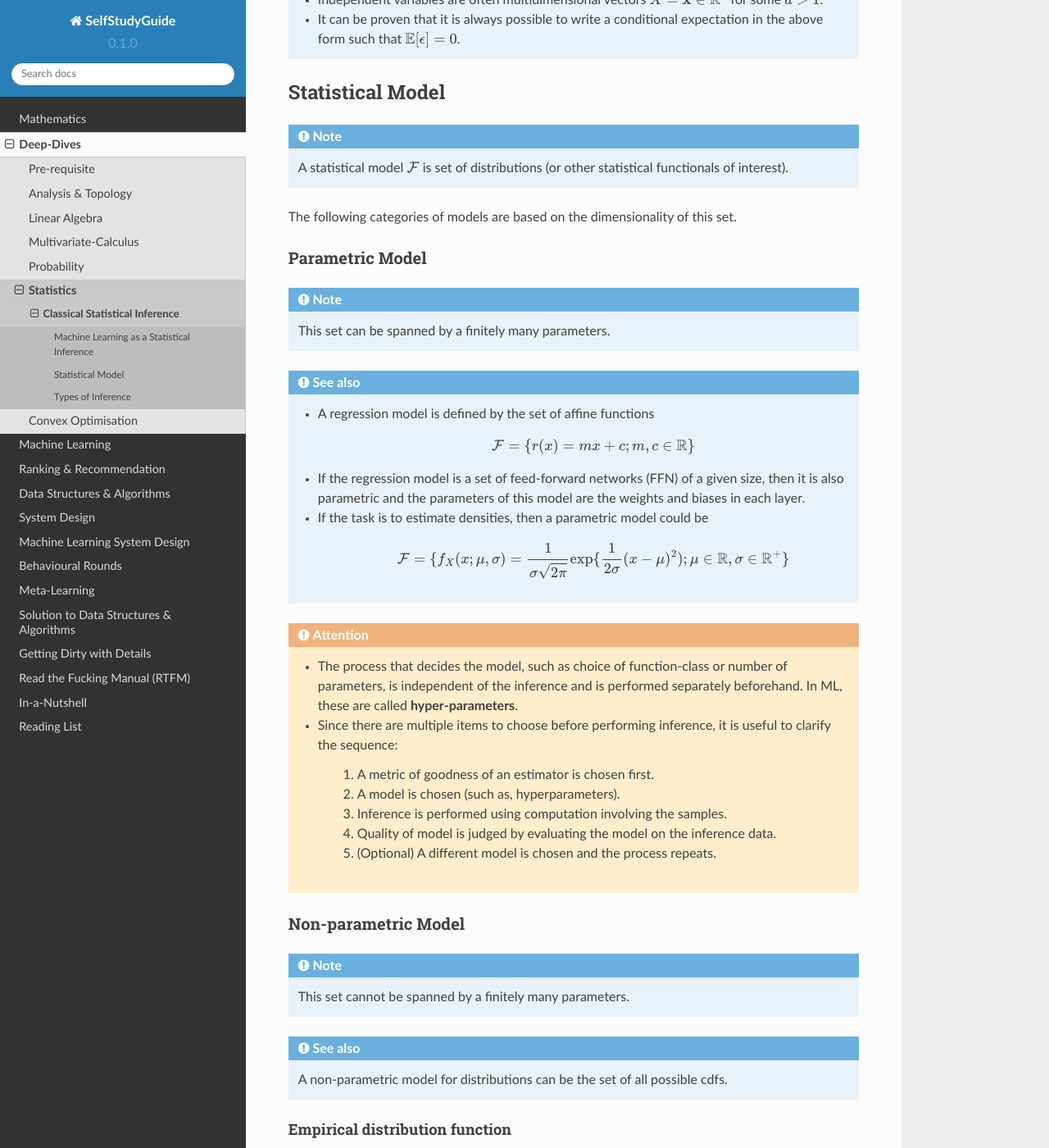
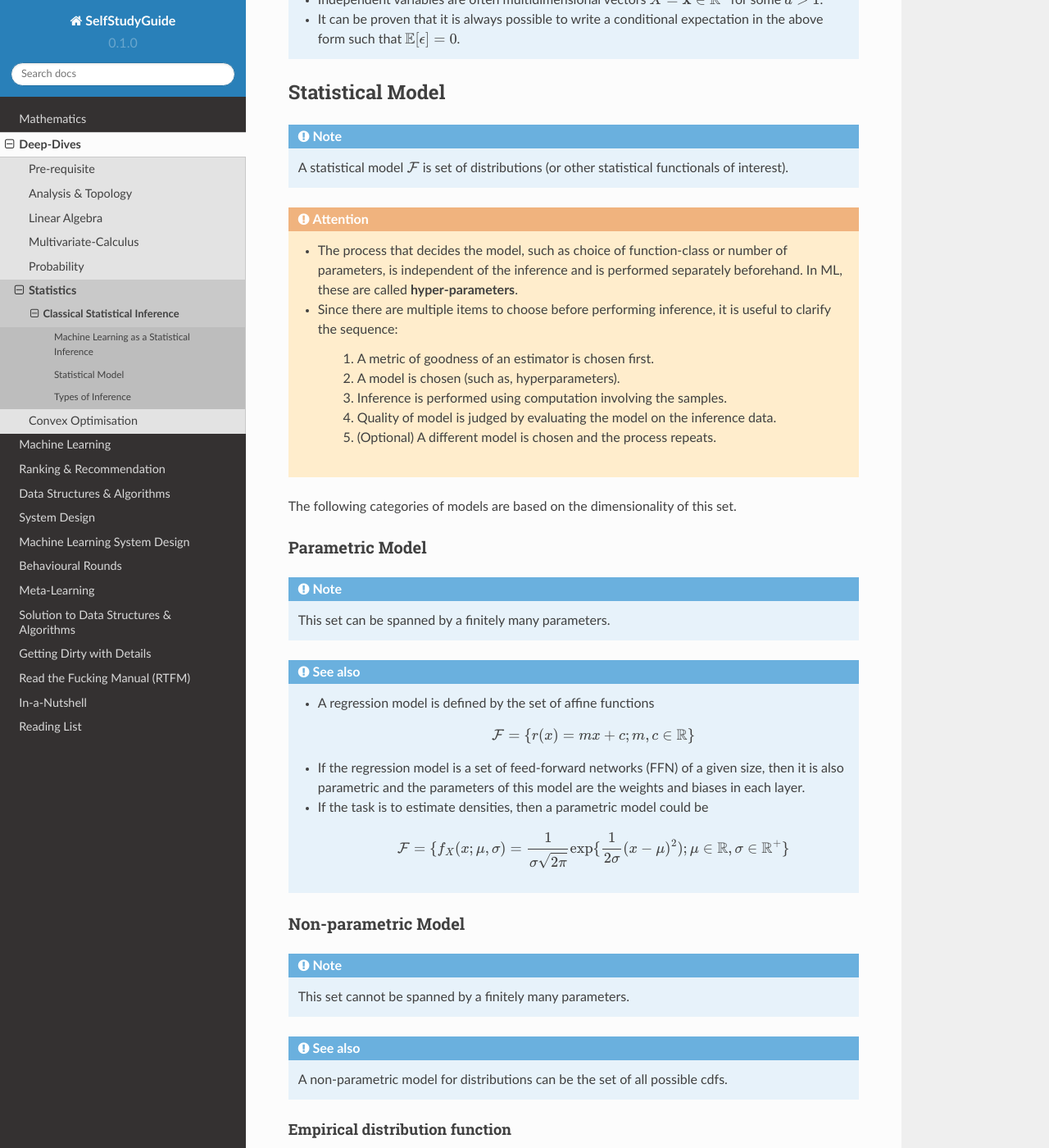
Before and after one commit to uselesstechjunks/leetcode, a Sphinx documentation site: the page built from docs/source/math/stat/inference.rst, in a window 1280 px wide and 1400 px high, scrolled down 1229 px. Shown: the whole window at 82% size. Built offline with Sphinx 7.4.7 and the Read the Docs theme 2.0.0, drawn with Linux system fonts in a browser that asks for light colours; part of the change alters nothing that is shown.

```diff
--- a/docs/source/math/stat/inference.rst
+++ b/docs/source/math/stat/inference.rst
@@ -47,6 +47,16 @@ Statistical Model
 .. note::
 	A statistical model :math:`\mathcal{F}` is set of distributions (or other statistical functionals of interest).
 
+.. attention::
+    * The process that decides the model, such as choice of function-class or number of parameters, is independent of the inference and is performed separately beforehand. In ML, these are called **hyper-parameters**.
+    * Since there are multiple items to choose before performing inference, it is useful to clarify the sequence:
+
+        #. A metric of goodness of an estimator is chosen first.
+        #. A model is chosen (such as, hyperparameters).
+        #. Inference is performed using computation involving the samples.
+        #. Quality of model is judged by evaluating the model on the inference data.
+        #. (Optional) A different model is chosen and the process repeats.
+
 The following categories of models are based on the dimensionality of this set.
 
 Parametric Model
@@ -63,16 +73,6 @@ Parametric Model
 
 		.. math::
 			\mathcal{F}=\{f_X(x;\mu,\sigma)=\frac{1}{\sigma\sqrt{2\pi}}\exp\{\frac{1}{2\sigma}(x-\mu)^2);\mu\in\mathbb{R},\sigma\in\mathbb{R}^+\}
-
-.. attention::
-    * The process that decides the model, such as choice of function-class or number of parameters, is independent of the inference and is performed separately beforehand. In ML, these are called **hyper-parameters**.
-    * Since there are multiple items to choose before performing inference, it is useful to clarify the sequence:
-
-        #. A metric of goodness of an estimator is chosen first.
-        #. A model is chosen (such as, hyperparameters).
-        #. Inference is performed using computation involving the samples.
-        #. Quality of model is judged by evaluating the model on the inference data.
-        #. (Optional) A different model is chosen and the process repeats.
 
 Non-parametric Model
 ==========================================================================================
```
